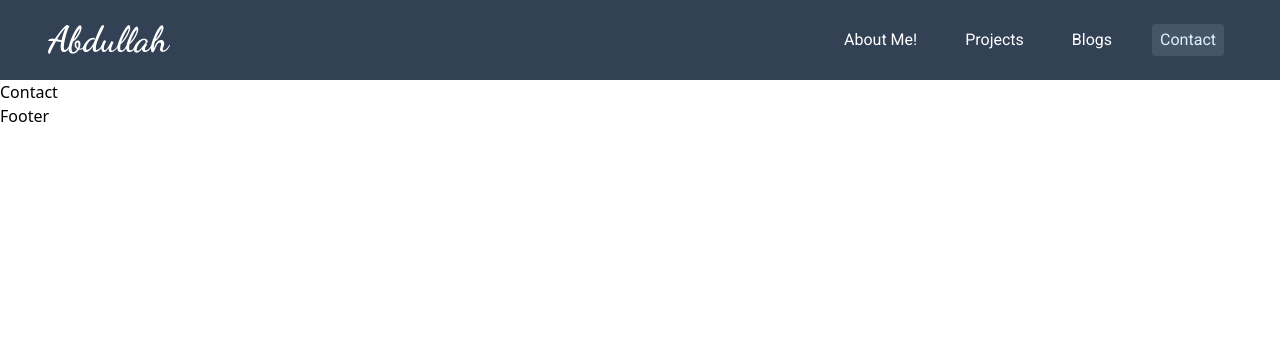
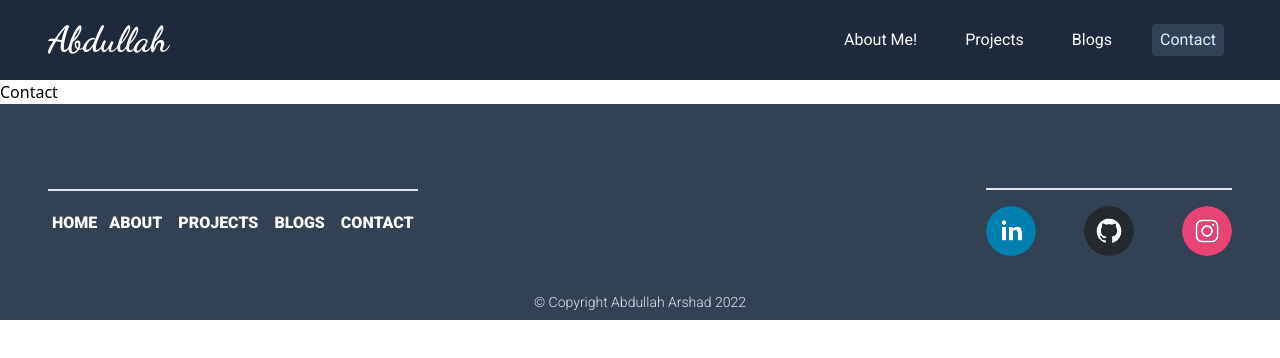
Before and after one commit to abdullah-arshad78/portfolio, a React (Create React App) app: page /contact in a window 1280 px wide. Shown: the top 358 px of the page. Built offline with nearby package versions, Linux system fonts and the light colour scheme.

Commit message:
add footer

```diff
--- a/package.json
+++ b/package.json
@@ -11,6 +11,7 @@
     "react-dom": "^18.2.0",
     "react-router-dom": "^6.4.1",
     "react-scripts": "5.0.1",
+    "react-social-icons": "^5.14.0",
     "web-vitals": "^2.1.4"
   },
   "scripts": {
--- a/src/App.js
+++ b/src/App.js
@@ -16,8 +16,8 @@ function App() {
         <Route element={<Home />} path="/" exact />
         <Route element={<About />} path="/about" />
         <Route element={<Projects />} path="/projects" />
-        <Route element={<SingleBlog />} path="/post/:slug" />
-        <Route element={<Blogs />} path="/post" />
+        <Route element={<SingleBlog />} path="/posts/:slug" />
+        <Route element={<Blogs />} path="/posts" />
 
         <Route element={<Contact />} path="/contact" />
       </Routes>
--- a/src/components/Footer.js
+++ b/src/components/Footer.js
@@ -1,7 +1,66 @@
 import React from "react";
+import { Link } from "react-router-dom";
+import { SocialIcon } from "react-social-icons";
+const linkClasses =
+  " flex justify-center items-center p-1 mx-1 font-extrabold hover:-rotate-6 hover:text-cyan-300 hover:bg-slate-600 transition-all duration-300 ease-in-out";
+const linkClassesLeft =
+  " flex justify-center items-center p-1 mr-1 font-extrabold hover:-rotate-6 hover:text-cyan-300 hover:bg-slate-600 transition-all duration-300 ease-in-out";
+const linkClassesRight =
+  " flex justify-center items-center p-1 ml-1 font-extrabold hover:-rotate-6 hover:text-cyan-300 hover:bg-slate-600 transition-all duration-300 ease-in-out";
+const socialIconClasses =
+  "mx-6 rounded-full hover:scale-110 transition-all duration-200 ease-in";
+const socialIconLeftClass =
+  "mr-6 rounded-full hover:scale-110 transition-all duration-200 ease-in";
+const socialIconRightClass =
+  " ml-6 rounded-full hover:scale-110 transition-all duration-200 ease-in";
 
 const Footer = () => {
-  return <div>Footer</div>;
+  return (
+    <div className="bg-slate-700 text-white simple-text pt-12 py-2 px-12">
+      <div className="flex flex-col md:flex-row justify-between  my-6 py-3 items-center">
+        <div className="flex mb-8 md:mb-0 border-t-2 py-4 ">
+          <Link to="/" exact className={linkClassesLeft}>
+            HOME
+          </Link>
+          <Link to="/about" className={linkClassesLeft}>
+            ABOUT
+          </Link>
+          <Link to="/projects" className={linkClasses}>
+            PROJECTS
+          </Link>
+          <Link to="/posts" className={linkClasses}>
+            BLOGS
+          </Link>
+          <Link to="/contact" className={linkClassesRight}>
+            CONTACT
+          </Link>
+        </div>
+        <div className="pt-4 border-t-2 flex">
+          <SocialIcon
+            url="https://www.linkedin.com/in/abdullah-arshad-3a739b22b/"
+            target="_blank"
+            className={socialIconLeftClass}
+            fgColor="#fff"
+          />
+          <SocialIcon
+            url="https://github.com/abdullah-arshad78"
+            target="_blank"
+            className={socialIconClasses}
+            fgColor="#fff"
+          />
+          <SocialIcon
+            url="https://www.instagram.com/abdulla.arh/"
+            target="_blank"
+            className={socialIconRightClass}
+            fgColor="#fff"
+          />
+        </div>
+      </div>
+      <p className="text-center text-sm font-light text-slate-200">
+        &copy; Copyright Abdullah Arshad 2022
+      </p>
+    </div>
+  );
 };
 
 export default Footer;
--- a/src/components/Navbar.js
+++ b/src/components/Navbar.js
@@ -2,16 +2,16 @@ import React from "react";
 import { NavLink } from "react-router-dom";
 const navClasses =
   "p-1 flex justify-center items-center mx-2 lg:mx-4 hover:bg-slate-600 hover:rounded px-2";
-const navActiveClass = "bg-slate-600 rounded text-sky-100 ";
+const navActiveClass = "bg-slate-700 rounded text-sky-100 ";
 
 const Navbar = () => {
   return (
-    <header className="flex flex-row bg-slate-700 text-white px-10 py-4 justify-between items-center sticky w-screen min-w-screen simple-text">
+    <header className="flex flex-row bg-slate-800 text-white px-10 py-4 justify-between items-center sticky w-screen min-w-screen simple-text">
       <span>
         <NavLink
           to="/"
           exact
-          className="main-heading text-4xl font-bold flex justify-between items-center p-1 px-2 hover:bg-slate-600 hover:rounded"
+          className="main-heading text-4xl font-bold flex justify-between items-center p-1 px-2 hover:bg-slate-700 hover:rounded"
         >
           Abdullah
         </NavLink>
```
Also changed, not shown: 1 other file (tests, documents, lock files or other folders).
